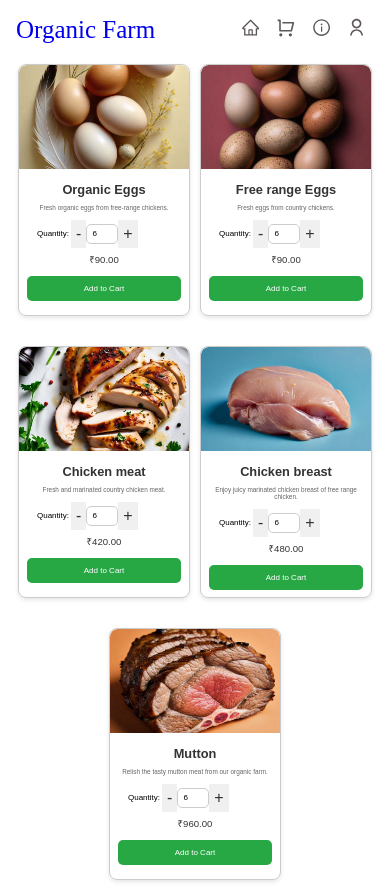
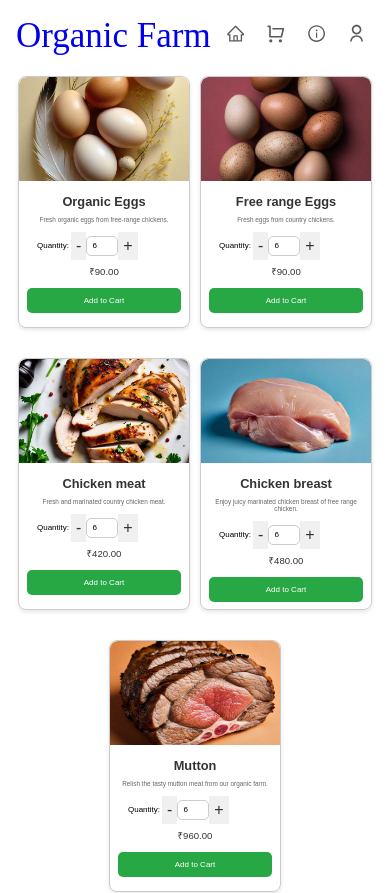
Before and after one commit to Manikanta954/organic-farm-products-webapp, a React (Create React App) app: page / in a window 390 px wide. Shown: the top 893 px of the page. Built offline with nearby package versions, Linux system fonts and the light colour scheme; no server answers.

Commit message:
changed looks of nav bar

```diff
--- a/src/components/Navbar.js
+++ b/src/components/Navbar.js
@@ -14,7 +14,7 @@ function Navbar() {
   return (
     <nav className="navbar">
       <div className="navbar-brand playwrite-cu-d">
-        <Link to="/" className='navbar-brand' style={{ textDecoration: "none" }}>Organic Farm</Link>
+        <Link to="/" className='navbar-brand' style={{ textDecoration: "none",fontSize:"35px" }}>Organic Farm</Link>
       </div>
       <div className="navbar-links">
         <Link to="/" title="Home"><AiOutlineHome /></Link>
--- a/src/styles/Navbar.css
+++ b/src/styles/Navbar.css
@@ -8,7 +8,8 @@
 
 .navbar-brand {
   font-family: 'Playfair Display', serif;
-  font-size: 1.5rem; /* Adjusted for better responsiveness */
+  font-family: "GreatVibes",cursive;
+   /* Adjusted for better responsiveness */
 }
 
 .navbar-links {
@@ -82,13 +83,15 @@
 
   .navbar-brand {
     margin-bottom: 0;
-    font-size: 25px;
+
+    font-size: 22px;
     font-family: "Great Vibes", cursive; /* Remove any margin */
   }
 
   .navbar-links {
     flex-direction: row; /* Keep links in a row */
-    margin-top: 0; /* Remove any margin */
+    margin-top: 0;
+    gap:5px; /* Remove any margin */
   }
 
   .navbar-links a {
@@ -97,7 +100,7 @@
   }
 
   .cart-badge {
-    font-size: 0.3rem; /* Decrease font size for mobile devices */
+    font-size: 0.2rem; /* Decrease font size for mobile devices */
     padding: 1px 3px; /* Adjust padding for mobile devices */
     top: -6px; /* Adjust position for mobile devices */
     right: -6px; /* Adjust position for mobile devices */
```
